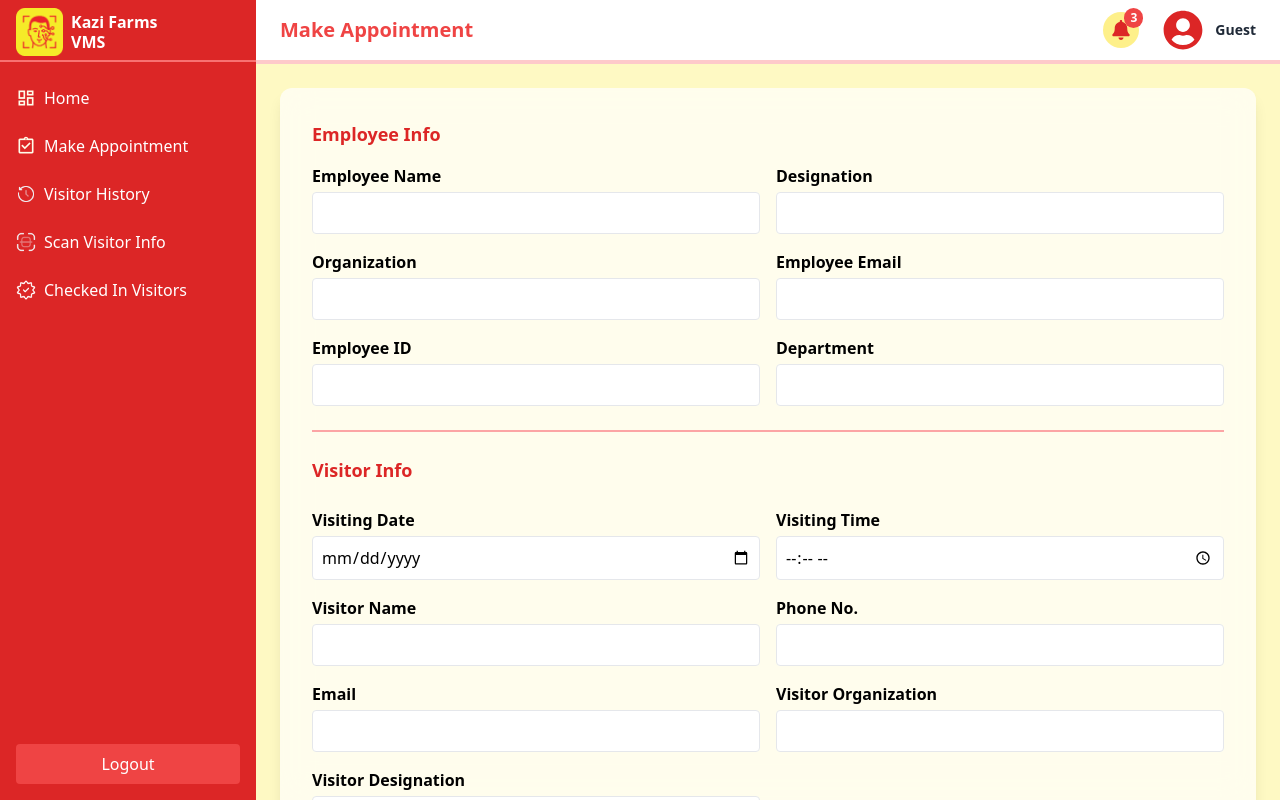
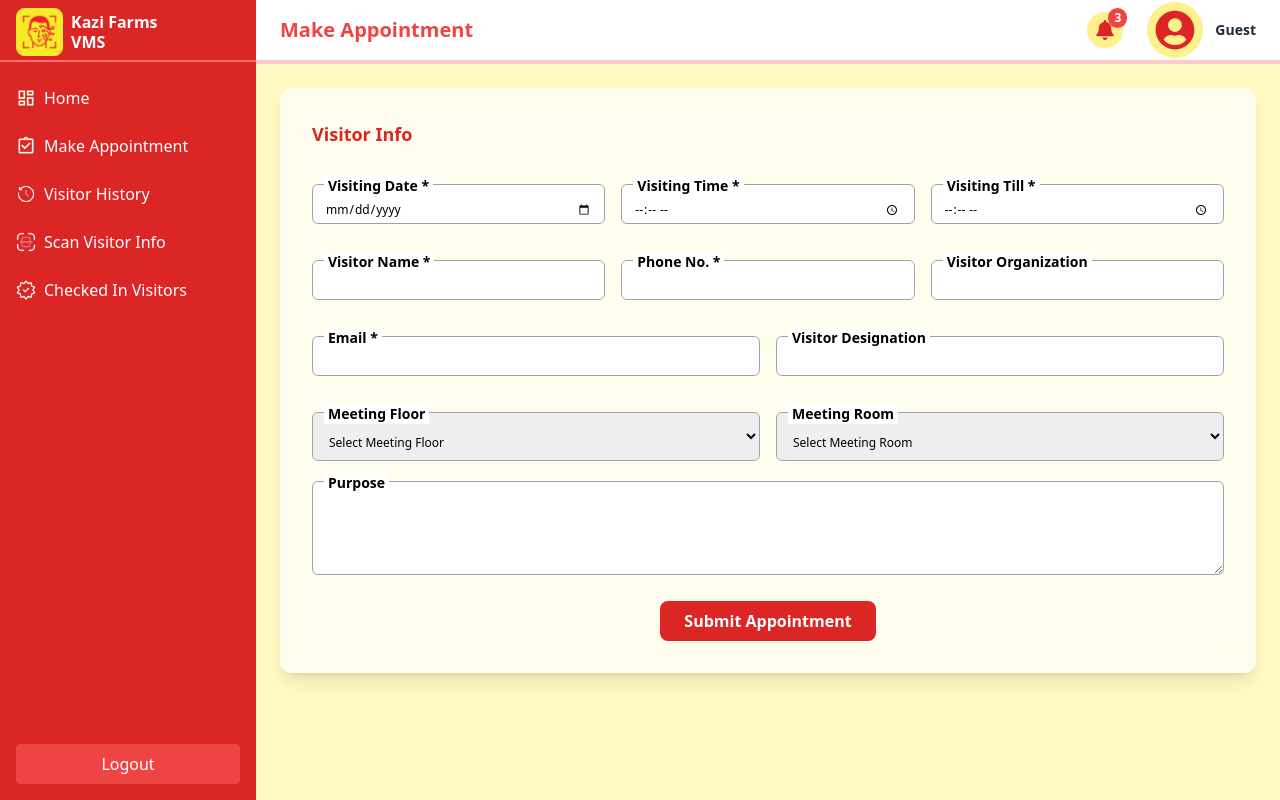
Before and after one commit to Ukasha-hub/VMS, a React (Create React App) app: page /dashboard/makeappointment in a window 1280 px wide. Built offline with nearby package versions, Linux system fonts and the light colour scheme; sample sign-in values are in the browser's storage.

Commit message:
after final deployment

```diff
--- a/src/index.js
+++ b/src/index.js
@@ -3,6 +3,7 @@ import ReactDOM from 'react-dom/client';
 import './index.css';
 import App from './App';
 import reportWebVitals from './reportWebVitals';
+
 
 const root = ReactDOM.createRoot(document.getElementById('root'));
 root.render(
--- a/src/pages/Dashboard.jsx
+++ b/src/pages/Dashboard.jsx
@@ -1,4 +1,4 @@
-import React, { useContext, useEffect, useState } from "react";
+import React, { useContext, useEffect, useRef, useState } from "react";
 import { useNavigate, Outlet, useLocation, Link } from "react-router-dom";
 import { FaBell, FaUserCircle } from "react-icons/fa";
 import { RxHamburgerMenu } from "react-icons/rx";
@@ -19,6 +19,20 @@ const Dashboard = () => {
   const [sidebarOpen, setSidebarOpen] = useState(false);
   const [loadingUser, setLoadingUser] = useState(true);
   const { currentUser, updateUser } = useContext(UserContext);
+  const [dropdownOpen, setDropdownOpen] = useState(false);
+
+  const dropdownRef = useRef(null);
+
+  // Close dropdown when clicking outside
+  useEffect(() => {
+    const handleClickOutside = (event) => {
+      if (dropdownRef.current && !dropdownRef.current.contains(event.target)) {
+        setDropdownOpen(false);
+      }
+    };
+    document.addEventListener("mousedown", handleClickOutside);
+    return () => document.removeEventListener("mousedown", handleClickOutside);
+  }, []);
 
   function urlSafeBase64ToBase64(str) {
     str = str.replace(/-/g, "+").replace(/_/g, "/");
@@ -135,9 +149,11 @@ useEffect(() => {
     <div className="flex h-screen">
       {/* Sidebar */}
       <aside
-        className={`bg-red-600 text-white fixed top-0 left-0 h-full w-64 flex flex-col transform transition-transform duration-300
-        ${sidebarOpen ? "translate-x-0" : "-translate-x-full"} md:translate-x-0`}
-      >
+  className={`bg-red-600 text-white fixed top-0 left-0 h-full w-64 flex flex-col
+  transform transition-transform duration-300 z-30
+  ${sidebarOpen ? "translate-x-0" : "-translate-x-full"}
+  md:translate-x-0`}
+>
         <div className="pt-2 border-b-2 border-red-400 pb-1 pl-4 flex flex-row gap-2 items-center">
           <img src={vmsLogo} alt="VMS Logo" className="h-12 w-auto" />
           <div className="flex flex-col leading-tight">
@@ -220,7 +236,42 @@ useEffect(() => {
             </button>
 
             <div className="flex items-center gap-2 md:gap-3">
-              <FaUserCircle className="h-8 w-8 md:h-10 md:w-10 text-red-600" />
+            <div className="flex items-center gap-4 md:gap-6 relative" ref={dropdownRef}>
+      <button
+        className="relative bg-yellow-200 p-2 rounded-full hover:bg-gray-200"
+        onClick={() => setDropdownOpen(!dropdownOpen)}
+      >
+        <FaUserCircle className="h-8 w-8 md:h-10 md:w-10 text-red-600" />
+      </button>
+
+      {dropdownOpen && (
+        <div className="absolute right-3 top-10 mt-2 w-60 bg-white shadow-lg rounded-md border border-gray-200 z-50 p-4">
+          {/* Pointy arrow */}
+          <div className="absolute top-[-6px] right-4 w-0 h-0 border-l-6 border-l-transparent border-r-6 border-r-transparent border-b-6 border-b-white"></div>
+
+          {user?.emp_name ? (
+            <>
+              <p className="font-bold text-red-600">{user.emp_name}</p>
+              <p className="text-sm text-gray-700">ID: {user.emp_id}</p>
+              <p className="text-sm text-gray-700">Designation: {user.emp_designation}</p>
+              <p className="text-sm text-gray-700">Email: {user.email}</p>
+              <p className="text-sm text-gray-700">Department: {user.department}</p>
+              <p className="text-sm text-gray-700">Organization: {user.organization}</p>
+            </>
+          ) : user?.guard_name ? (
+            <>
+              <p className="font-bold text-red-600">{user.guard_name}</p>
+              <p className="text-sm text-gray-700">Designation: {user.designation}</p>
+              <p className="text-sm text-gray-700">Username: {user.username}</p>
+            </>
+          ) : (
+            <p className="text-sm text-gray-700">Guest</p>
+          )}
+
+
+        </div>
+      )}
+    </div>
               <div className="text-left hidden md:block">
                 <p className="text-sm font-semibold text-gray-800">
                   {user?.emp_name || user?.guard_name || "Guest"}
--- a/src/pages/Outlet/HistoryVisit.jsx
+++ b/src/pages/Outlet/HistoryVisit.jsx
@@ -60,6 +60,7 @@ const HistoryVisit = () => {
             <th>Employee Name</th>
             <th>Appointment Date</th>
             <th>Appointment Time</th>
+            <th>Valid Till</th>
             <th>Status</th>
             <th>QR Code</th>
           </tr>
@@ -86,6 +87,7 @@ const HistoryVisit = () => {
         <td>{item.emp_name}</td>
         <td>{item.appointment_date}</td>
         <td>{item.appointment_time}</td>
+        <td>{item.valid_till}</td>
         <td>{item.status}</td>
         <td>
           {item.qr_code_path ? (
--- a/src/pages/Outlet/MakeAppointment.jsx
+++ b/src/pages/Outlet/MakeAppointment.jsx
@@ -5,6 +5,66 @@ import { UserContext } from "../../context/UserContext";
 import CryptoJS from "crypto-js";
 import { decryptAES } from "../../utils/decryptAES";
 
+const OutlinedInput = ({
+  label,
+  value,
+  onChange,
+  type = "text",
+  required = false,
+  readOnly = false,
+  as = "input", // "input" | "textarea" | "select"
+  options = [], // only for select
+}) => {
+  const commonClasses =
+    "w-full border border-gray-400 rounded-md px-3 pt-5 pb-2 focus:outline-none focus:border-red-600";
+
+  return (
+    <div className="relative w-full mt-4">
+      {/* Floating Label */}
+      <label className="absolute -top-2 left-3 px-1 bg-white text-sm font-bold text-black">
+        {label} {required && "*"}
+      </label>
+
+      {/* Input / Textarea / Select */}
+      {as === "textarea" ? (
+        <textarea
+          value={value}
+          onChange={onChange}
+          required={required}
+          readOnly={readOnly}
+          rows={4}
+          className={`${commonClasses} ${readOnly ? "bg-gray-100 cursor-not-allowed" : "text-xs"}`}
+        />
+      ) : as === "select" ? (
+        <select
+          value={value}
+          onChange={onChange}
+          required={required}
+          disabled={readOnly}
+          className={`${commonClasses} ${readOnly ? "bg-gray-100 cursor-not-allowed" : "h-15 text-xs"}`}
+        >
+          <option value="">Select {label}</option>
+          {options.map((opt, i) => (
+            <option key={i} value={opt.value || opt}>
+              {opt.label || opt}
+            </option>
+          ))}
+        </select>
+      ) : (
+        <input
+          type={type}
+          value={value}
+          onChange={onChange}
+          required={required}
+          readOnly={readOnly}
+          className={`${commonClasses} ${readOnly ? "bg-gray-100 h-10 text-xs cursor-not-allowed" : "h-10 text-xs"}`}
+        />
+      )}
+    </div>
+  );
+};
+
+// ====================================================================
 const MakeAppointment = () => {
   const [empName, setEmpName] = useState("");
   const [empDesignation, setEmpDesignation] = useState("");
@@ -22,6 +82,10 @@ const MakeAppointment = () => {
   const [visitingDate, setVisitingDate] = useState("");
   const [visitingTime, setVisitingTime] = useState("");
   const [visitingPurpose, setVisitingPurpose] = useState("");
+ const [meetingFloor, setMeetingFloor] = useState("")
+ const [visitingTill, setVisitingTill] = useState("")
+
+ const [roomType, setRoomType] = useState("self")
 
 
 
@@ -47,6 +111,16 @@ function urlSafeBase64ToBase64(str) {
 
   const handleSubmit = async (e) => {
     e.preventDefault();
+     // --- TIME VALIDATION ---
+  if (visitingTime && visitingTill) {
+    const start = visitingTime;
+    const end = visitingTill;
+
+    if (end <= start) {
+      alert("Visiting Till time must be later than Visiting Time.");
+      return; // ❌ STOP submit
+    }
+  }
     const payload = {
       emp_name: empName,
       emp_organization: empOrganization,
@@ -64,6 +138,10 @@ function urlSafeBase64ToBase64(str) {
       status: "Pending", // optional default
       qr_code_path: "string", // optional placeholder
       created_by: createdBy, // optional
+
+      meeting_floor: meetingFloor,
+      meeting_room: roomType,
+      valid_till: visitingTill,
       purpose: visitingPurpose,
     };
 
@@ -86,6 +164,19 @@ function urlSafeBase64ToBase64(str) {
      );
 
       alert("Appointment created successfully!");
+      // ✅ Reset all form fields
+    setVisitorName("");
+    setVisitorPhone("");
+    setVisitorEmail("");
+    setVisitorOrganization("");
+    setVisitorDesignation("");
+    setVisitingDate("");
+    setVisitingTime("");
+    setVisitingTill("");
+    setVisitingPurpose("");
+    setMeetingFloor("");
+    setRoomType("self");
+
       console.log("API Response →");
     } catch (err) {
       console.error("API POST Error →", err);
@@ -184,155 +275,227 @@ function urlSafeBase64ToBase64(str) {
 
     <div className="flex justify-center">
       <div className="bg-white/70 backdrop-blur-lg shadow-lg p-8 rounded-xl w-full max-w-5xl">
-        <h2 className="text-lg font-bold text-red-600 mb-4">Employee Info</h2>
-        <form className="space-y-6" onSubmit={handleSubmit}>
-          <div className="grid grid-cols-1 md:grid-cols-2 gap-4">
+
+        <form className="space-y-5" onSubmit={handleSubmit}>
+  {/* ---------------- EMPLOYEE INFO ---------------- */}
+
+  <h2 className="text-lg font-bold text-red-600 mb-4">Visitor Info</h2>
+
+{/* Visitor Row 1 */}
+<div className="grid grid-cols-1 md:grid-cols-3 gap-4">
   <div>
-              <label className="block font-semibold mb-1">Employee Name</label>
-              <input
-                type="text"
-                value={empName}
-                onChange={(e) => setEmpName(e.target.value)}
-                className="w-full p-2 border rounded focus:outline-red-500"
+
+    <OutlinedInput
+      type="date"
+      label="Visiting Date"
+      value={visitingDate}
+      onChange={(e) => setVisitingDate(e.target.value)}
+
       required
     />
   </div>
+
   <div>
-              <label className="block font-semibold mb-1">Designation</label>
-              <input
-                type="text"
-                value={empDesignation}
-                onChange={(e) => setEmpDesignation(e.target.value)}
-                className="w-full p-2 border rounded focus:outline-red-500"
+
+    <OutlinedInput
+      type="time"
+      label="Visiting Time"
+      value={visitingTime}
+      onChange={(e) => setVisitingTime(e.target.value)}
+
       required
     />
   </div>
+
   <div>
-              <label className="block font-semibold mb-1">Organization</label>
-              <input
-                type="text"
-                value={empOrganization}
-                onChange={(e) => setEmpOrganization(e.target.value)}
-                className="w-full p-2 border rounded focus:outline-red-500"
+
+    <OutlinedInput
+      type="time"
+      label="Visiting Till"
+      value={visitingTill}
+      onChange={(e) => setVisitingTill(e.target.value)}
+
       required
-              />
-            </div>
-            <div>
-              <label className="block font-semibold mb-1">Employee Email</label>
-              <input
-                type="text"
-                value={empEmail}
-                onChange={(e) => setEmpEmail(e.target.value)}
-                className="w-full p-2 border rounded focus:outline-red-500"
-                required
-              />
-            </div>
-            <div>
-              <label className="block font-semibold mb-1">Employee ID</label>
-              <input
-                type="text"
-                value={empId}
-                onChange={(e) => setEmpId(e.target.value)}
-                className="w-full p-2 border rounded focus:outline-red-500"
-              />
-            </div>
-            <div>
-              <label className="block font-semibold mb-1">Department</label>
-              <input
-                type="text"
-                value={empDepartment}
-                onChange={(e) => setEmpDepartment(e.target.value)}
-                className="w-full p-2 border rounded focus:outline-red-500"
     />
   </div>
 </div>
 
-          <div className="my-6 border-t-2 border-red-300"></div>
+{/* Visitor Row 2 */}
+<div className="grid grid-cols-1 md:grid-cols-3 gap-4">
+  <div>
 
-          <h2 className="text-lg font-bold text-red-600 mb-4">Visitor Info</h2>
-          <div className="grid grid-cols-1 md:grid-cols-2 gap-4">
-          <div>
-              <label className="block font-semibold mb-1">Visiting Date</label>
-              <input
-                type="date"
-                value={visitingDate}
-                onChange={(e) => setVisitingDate(e.target.value)}
-                className="w-full p-2 border rounded focus:outline-red-500"
+    <OutlinedInput
+    type="text"
+    label="Visitor Name"
+    value={visitorName}
+    onChange={(e) => setVisitorName(e.target.value)}
     required
 />
   </div>
+
   <div>
-              <label className="block font-semibold mb-1">Visiting Time</label>
-              <input
-                type="time"
-                value={visitingTime}
-                onChange={(e) => setVisitingTime(e.target.value)}
-                className="w-full p-2 border rounded focus:outline-red-500"
+
+    <OutlinedInput
+      type="tel"
+      label= "Phone No."
+      value={visitorPhone}
+      onChange={(e) => setVisitorPhone(e.target.value)}
+
       required
     />
   </div>
+
   <div>
-              <label className="block font-semibold mb-1">Visitor Name</label>
-              <input
+
+    <OutlinedInput
       type="text"
-                value={visitorName}
-                onChange={(e) => setVisitorName(e.target.value)}
-                className="w-full p-2 border rounded focus:outline-red-500"
+      label="Visitor Organization"
+      value={visitorOrganization}
+      onChange={(e) => setVisitorOrganization(e.target.value)}
+
+    />
+  </div>
+</div>
+
+{/* Visitor Row 3 */}
+<div className="grid grid-cols-1 md:grid-cols-2 gap-4">
+  <div>
+
+    <OutlinedInput
+      type="email"
+      label="Email"
+      value={visitorEmail}
+      onChange={(e) => setVisitorEmail(e.target.value)}
+
       required
     />
   </div>
+
   <div>
-              <label className="block font-semibold mb-1">Phone No.</label>
-              <input
-                type="tel"
-                value={visitorPhone}
-                onChange={(e) => setVisitorPhone(e.target.value)}
-                className="w-full p-2 border rounded focus:outline-red-500"
-                required
-              />
-            </div>
-            <div>
-              <label className="block font-semibold mb-1">Email</label>
-              <input
-                type="email"
-                value={visitorEmail}
-                onChange={(e) => setVisitorEmail(e.target.value)}
-                className="w-full p-2 border rounded focus:outline-red-500"
-                required
-              />
-            </div>
-            <div>
-              <label className="block font-semibold mb-1">Visitor Organization</label>
-              <input
+
+    <OutlinedInput
       type="text"
-                value={visitorOrganization}
-                onChange={(e) => setVisitorOrganization(e.target.value)}
-                className="w-full p-2 border rounded focus:outline-red-500"
+      label="Visitor Designation"
+      value={visitorDesignation}
+      onChange={(e) => setVisitorDesignation(e.target.value)}
 
     />
   </div>
+</div>
+
+{/* Meeting Floor & Room */}
+<div className="grid grid-cols-1 md:grid-cols-2 gap-4">
   <div>
-              <label className="block font-semibold mb-1">Visitor Designation</label>
-              <input
+
+    <OutlinedInput
+label="Meeting Floor"
+value={meetingFloor}
+onChange={(e) => setMeetingFloor(e.target.value)}
+as="select"
+options={["1", "4", "8", "9", "10", "11", "12"]}
+/>
+  </div>
+
+  <div>
+
+    <OutlinedInput
+    label="Meeting Room"
+      value={roomType}
+      onChange={(e) => setRoomType(e.target.value)}
+       as="select"
+      options={["Self", "Conference"]}
+      />
+  </div>
+</div>
+
+{/* Purpose */}
+<div>
+
+  <OutlinedInput label="Purpose" value={visitingPurpose} onChange={(e) => setVisitingPurpose(e.target.value)} as="textarea" />
+</div>
+
+
+
+  {/* ---------------- VISITOR INFO ----------------
+  <div className="my-6 border-t-2 border-red-300"></div>
+   */}
+
+   {/*
+   <h2 className="text-lg font-bold text-red-600 mb-4">Employee Info</h2>
+
+
+  <div className="grid grid-cols-1 md:grid-cols-3 gap-4">
+    <div>
+
+      <OutlinedInput
         type="text"
-                value={visitorDesignation}
-                onChange={(e) => setVisitorDesignation(e.target.value)}
-                className="w-full p-2 border rounded focus:outline-red-500"
+        label="Employee Name"
+        value={empName}
+        readOnly
 
       />
     </div>
 
-            <div className="col-span-2">
-              <label className="block font-semibold mb-1">Visiting Purpose</label>
-              <textarea
-                value={visitingPurpose}
-                onChange={(e) => setVisitingPurpose(e.target.value)}
-                placeholder="Enter purpose of visit"
-                className="w-full p-2 border rounded focus:outline-red-500"
-                rows={4}
-              ></textarea>
+    <div>
+
+      <OutlinedInput
+        type="text"
+        label="Employee ID"
+        value={empId}
+        readOnly
+
+      />
+    </div>
+
+    <div>
+
+      <OutlinedInput
+        type="text"
+        label="Designation"
+        value={empDesignation}
+        readOnly
+
+      />
     </div>
   </div>
+
+
+  <div className="grid grid-cols-1 md:grid-cols-3 gap-4">
+    <div>
+
+      <OutlinedInput
+        type="text"
+        label="Employee Email"
+        value={empEmail}
+        readOnly
+        hidden
+      />
+    </div>
+
+    <div>
+
+      <OutlinedInput
+        type="text"
+
+        label="Department"
+        value={empDepartment}
+        readOnly
+
+      />
+    </div>
+
+    <div>
+
+      <OutlinedInput
+        type="text"
+        label="Organization"
+        value={empOrganization}
+        readOnly
+
+      />
+    </div>
+  </div>
+  */}
 
 
   <div className="flex justify-center mt-4">
@@ -344,6 +507,7 @@ function urlSafeBase64ToBase64(str) {
     </button>
   </div>
 </form>
+
       </div>
     </div>
   );
--- a/src/pages/Outlet/ScanQRCode.jsx
+++ b/src/pages/Outlet/ScanQRCode.jsx
@@ -6,8 +6,8 @@ const VerifyQR = () => {
   const [appointment, setAppointment] = useState(null);
   const [idCardNumber, setIdCardNumber] = useState("");
   const [loading, setLoading] = useState(false);
+  const [timeStatus, setTimeStatus] = useState(""); // new state for time validation
 
-  // Function triggered when scanner sends QR text
   const handleScan = async (e) => {
     if (e.key === "Enter") {
       const scannedText = e.target.value.trim();
@@ -20,8 +20,33 @@ const VerifyQR = () => {
           const res = await axios.get(
             `${process.env.REACT_APP_API_URL}/api/v1/appointments/appointments/verify/${id}`
           );
-          setAppointment(res.data);
+
+          const data = res.data;
+          setAppointment(data);
           setShowModal(true);
+
+          // --- Time Validation ---
+const now = new Date();
+const appointmentDate = new Date(data.appointment_date + "T" + data.appointment_time);
+const validTill = data.visiting_till
+  ? new Date(data.appointment_date + "T" + data.visiting_till)
+  : new Date(data.appointment_date + "T" + data.appointment_time); // fallback
+
+const diffMs = now < appointmentDate ? appointmentDate - now : now - validTill;
+
+// Convert ms to days, hours, minutes
+const diffDays = Math.floor(diffMs / (1000 * 60 * 60 * 24));
+const diffHours = Math.floor((diffMs % (1000 * 60 * 60 * 24)) / (1000 * 60 * 60));
+const diffMinutes = Math.floor((diffMs % (1000 * 60 * 60)) / (1000 * 60));
+
+if (now < appointmentDate) {
+  setTimeStatus(`Too early! Visit starts in ${diffDays} day(s), ${diffHours} hour(s), ${diffMinutes} minute(s).`);
+} else if (now > validTill) {
+  setTimeStatus(`Late! Visit expired ${diffDays} day(s), ${diffHours} hour(s), ${diffMinutes} minute(s) ago.`);
+} else {
+  setTimeStatus("✅ Visitor is within valid appointment time.");
+}
+
           console.log("Visitor QR scanned successfully!");
         } catch (err) {
           console.error("Verification failed:", err);
@@ -31,13 +56,11 @@ const VerifyQR = () => {
     }
   };
 
-  // Handle Confirm Entry (Check-In)
   const handleConfirmEntry = async () => {
     if (!idCardNumber.trim()) {
       alert("Please enter an ID Card Number.");
       return;
     }
-
     if (!appointment) return;
 
     try {
@@ -45,17 +68,15 @@ const VerifyQR = () => {
       const res = await axios.post(
         `${process.env.REACT_APP_API_URL}/api/v1/appointments/appointments/checkin/${appointment.id}?card_no=${idCardNumber}`
       );
-
       console.log("Check-in success:", res.data);
       alert("Visitor successfully checked in!");
       setShowModal(false);
       setIdCardNumber("");
+      setTimeStatus("");
     } catch (err) {
       console.error("Check-in failed:", err);
-
       if (err.response?.status === 400) {
         const message = err.response.data?.detail || "Check-in error";
-
         if (message.includes("already in use")) {
           alert("❌ This ID Card number is already assigned to another visitor who is still inside.");
         } else {
@@ -86,15 +107,13 @@ const VerifyQR = () => {
             className="bg-white p-6 rounded-lg w-[600px] shadow-xl flex flex-col relative"
             style={{ maxHeight: "85vh", overflowY: "auto" }}
           >
-      {/* Close button */}
             <button
-        onClick={() => setShowModal(false)}
+              onClick={() => { setShowModal(false); setTimeStatus(""); }}
               className="absolute top-3 right-3 text-gray-600 hover:text-gray-800 text-xl font-bold"
             >
               &times;
             </button>
 
-      {/* QR Image */}
             <div className="flex justify-center mb-4">
               <img
                 src={`${process.env.REACT_APP_API_URL}/api/v1/appointments/appointments/qr/appointment_${appointment.id}.png`}
@@ -105,15 +124,18 @@ const VerifyQR = () => {
 
             <hr className="my-3" />
 
-      <p className="py-1"><b>Visitor Name:</b> {appointment.visitor_name}</p>
-      <p className="py-1"><b>Meeting With:</b> {appointment.emp_name}</p>
-      <p className="py-1"><b>Date:</b> {appointment.appointment_date}</p>
-      <p className="py-1"><b>Time:</b> {appointment.appointment_time}</p>
+            <p><b>Visitor Name:</b> {appointment.visitor_name}</p>
+            <p><b>Meeting With:</b> {appointment.emp_name}</p>
+            <p><b>Date:</b> {appointment.appointment_date}</p>
+            <p><b>Valid from:</b> {appointment.appointment_time}</p>
+            <p><b>Valid till:</b> {appointment.valid_till}</p>
+            <p><b>Meeting Floor and Room:</b> {appointment.meeting_floor}, {appointment.meeting_room}</p>
+
+            {/* New Time Status */}
+            <p className="mt-2 font-semibold text-red-600">{timeStatus}</p>
 
             <div className="mt-4">
-        <label className="block text-sm font-semibold mb-1">
-          ID Card Number:
-        </label>
+              <label className="block text-sm font-semibold mb-1">ID Card Number:</label>
               <input
                 type="text"
                 value={idCardNumber}
@@ -129,7 +151,7 @@ const VerifyQR = () => {
                   loading ? "bg-gray-400" : "bg-red-600 hover:bg-red-700"
                 }`}
                 onClick={handleConfirmEntry}
-          disabled={loading}
+                disabled={loading || timeStatus.includes("Too early") || timeStatus.includes("Late")}
               >
                 {loading ? "Checking in..." : "Confirm Entry"}
               </button>
@@ -137,7 +159,6 @@ const VerifyQR = () => {
           </div>
         </div>
       )}
-
     </div>
   );
 };
--- a/tailwind.config.js
+++ b/tailwind.config.js
@@ -4,5 +4,7 @@ module.exports = {
   theme: {
     extend: {},
   },
-  plugins: [],
+  plugins: [
+
+  ],
 };
```
Also changed, not shown: 2 other files (tests, documents, lock files or other folders). Lines whose indentation alone changed are shown as unchanged.
